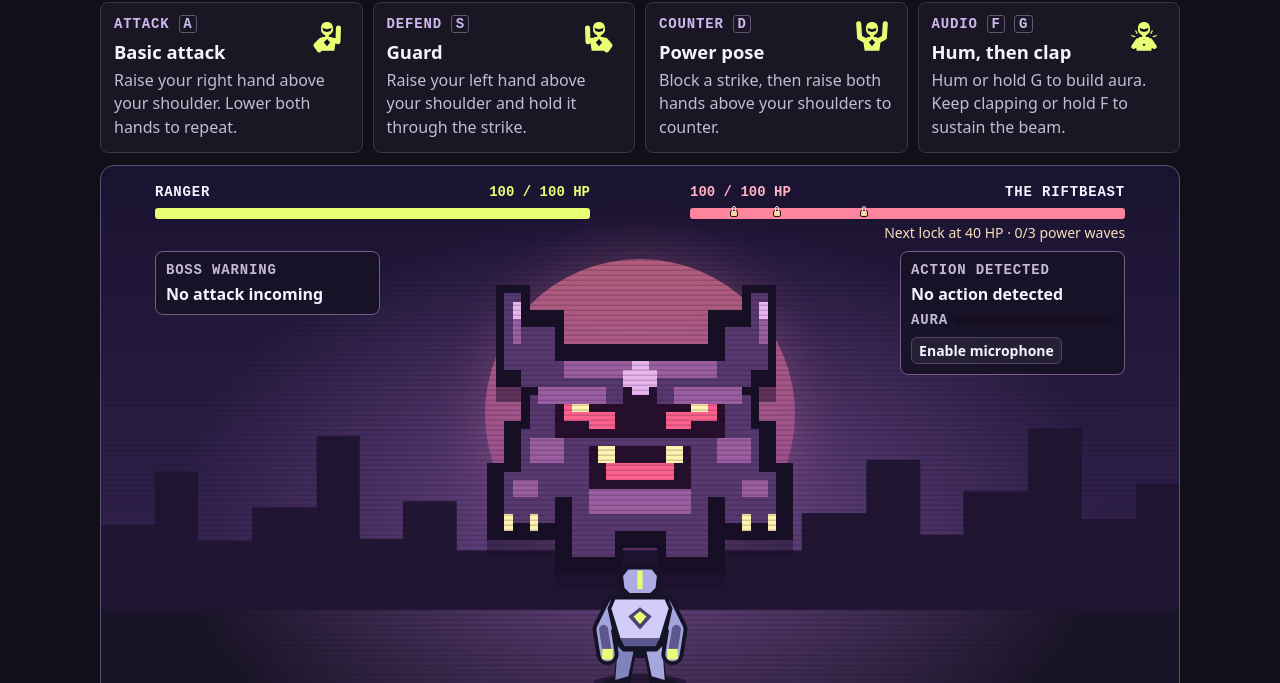
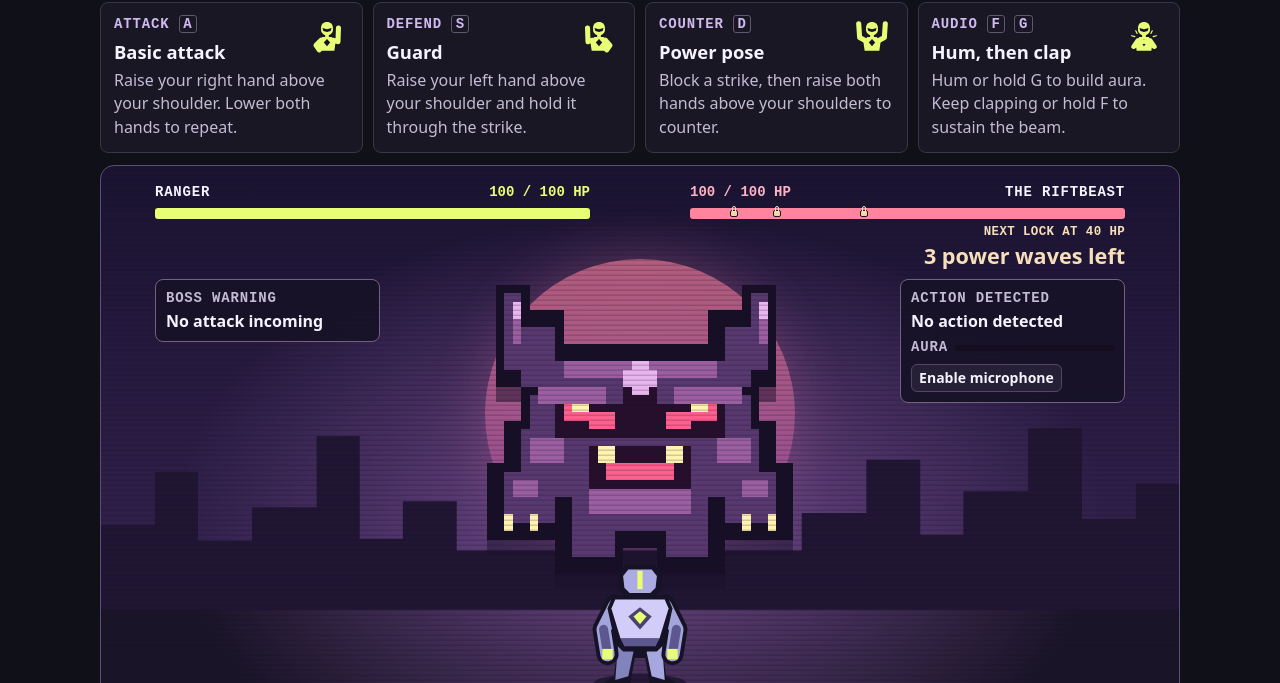
Before and after one commit to Cheunglo/rift-ranger, a plain HTML site: page index.html in a window 1280 px wide. Both pictures are taken after a click on the button "Play with keyboard". Shown: the part 117-800 px from the top of the page. Drawn offline with Linux system fonts and the light colour scheme.

Commit message:
Clarify lock requirements and speed up low-health boss attacks

```diff
--- a/game.mjs
+++ b/game.mjs
@@ -33,12 +33,15 @@ const player = byId('player');
 const enemy = byId('enemy');
 const lockMarkers = byId('lock-markers');
 const lockStatus = byId('lock-status');
+const lockTitle = byId('lock-title');
+const lockRemaining = byId('lock-remaining');
+const lockInstruction = byId('lock-instruction');
 const practiceBadge = byId('practice-badge');
 const auraMeter = byId('aura');
 const battleTiming = {
   firstStrike: 7000,
-  strikeInterval: 6200,
-  enragedInterval: 4800,
+  slowestStrikeInterval: 6600,
+  fastestStrikeInterval: 3650,
   warning: 3000,
   counterWindow: 2400,
   practiceCounterWindow: 6000,
@@ -48,6 +51,11 @@ const battleTiming = {
 const attacks = {
   basic: [5, 'Energy slash'],
   power: [22, 'Power strike'],
+};
+const lockInstructions = {
+  basic: 'Right hand up or press A.',
+  power: 'Block, then raise both hands or press D.',
+  beam: 'Fill the aura, then keep clapping or hold F until empty.',
 };
 const auraTiming = { capacity: 1600, clapGap: 600 };
 const reducedMotion = window.matchMedia('(prefers-reduced-motion: reduce)');
@@ -109,11 +117,20 @@ function showBossLocks() {
     byId('lock-' + lock.hp).dataset.state = lock.done === lock.total ? 'open' :
       lock === next && active ? 'active' : 'closed';
   }
-  const text = next
-    ? (active ? 'Locked at ' : 'Next lock at ') + next.hp + ' HP · ' + next.done + '/' + next.total + ' ' + lockMoves[next.move][1]
-    : 'All three locks opened';
-  if (lockStatus.textContent !== text) lockStatus.textContent = text;
+  const title = next ? (active ? 'Locked at ' : 'Next lock at ') + next.hp + ' HP' : 'All three locks opened';
+  const remaining = next ? lockRequirement(next) + ' left' : '';
+  const instruction = next && active ? lockInstructions[next.move] : '';
+  if (lockTitle.textContent !== title) lockTitle.textContent = title;
+  if (lockRemaining.textContent !== remaining) lockRemaining.textContent = remaining;
+  if (lockInstruction.textContent !== instruction) lockInstruction.textContent = instruction;
+  lockRemaining.hidden = !remaining;
+  lockInstruction.hidden = !instruction;
   lockStatus.dataset.active = String(active);
+}
+
+function lockRequirement(lock) {
+  const remaining = lock.total - lock.done;
+  return remaining + ' ' + lockMoves[lock.move][remaining === 1 ? 0 : 1];
 }
 
 function damageBoss(damage, move, now) {
@@ -136,8 +153,8 @@ function healBoss(now) {
 
 function lockImpact(hit) {
   if (hit.credited && hit.lock.done === hit.lock.total) return hit.lock.hp + ' HP lock opened';
-  if (hit.credited) return 'Lock progress · ' + hit.lock.done + '/' + hit.lock.total;
-  if (hit.lock && !hit.dealt) return 'Lock needs ' + lockMoves[hit.lock.move][1];
+  if (hit.credited) return lockRequirement(hit.lock) + ' left';
+  if (hit.lock && !hit.dealt) return 'Lock needs ' + lockRequirement(hit.lock);
   return '';
 }
 
@@ -485,8 +502,10 @@ function tick(now) {
   const guard = round.keyboardGuard || cameraGuard;
   if (now >= round.strike) {
     visuals.play('laser', now, guard);
+    const interval = battleTiming.fastestStrikeInterval +
+      (battleTiming.slowestStrikeInterval - battleTiming.fastestStrikeInterval) * enemy.value / enemy.max;
     round.strike = round.practicing ? Infinity :
-      now + (enemy.value <= 40 ? battleTiming.enragedInterval : battleTiming.strikeInterval);
+      now + Math.round(interval);
     if (round.practicing) practiceLaser.disabled = false;
     round.strikeNotice = 'Strike finished';
     if (guard) {
--- a/index.html
+++ b/index.html
@@ -6,8 +6,8 @@
   <meta name="theme-color" content="#101018">
   <meta name="description" content="A webcam-powered arcade boss fight.">
   <title>Rift Ranger</title>
-  <link rel="stylesheet" href="./style.css?v=14">
-  <script type="module" src="./game.mjs?v=14"></script>
+  <link rel="stylesheet" href="./style.css?v=15">
+  <script type="module" src="./game.mjs?v=15"></script>
 </head>
 <body>
   <main>
@@ -38,7 +38,11 @@
               <span class="lock-marker" id="lock-10" style="--threshold: 10%"></span>
             </div>
           </div>
-          <p id="lock-status" role="status" hidden></p>
+          <p id="lock-status" role="status" hidden>
+            <span id="lock-title"></span>
+            <strong id="lock-remaining"></strong>
+            <span id="lock-instruction"></span>
+          </p>
         </div>
         <div id="boss-panel" class="combat-panel" hidden>
           <span class="label">Boss warning</span>
--- a/style.css
+++ b/style.css
@@ -50,8 +50,11 @@ progress::-moz-progress-bar { background: var(--acid); }
 .lock-marker::before { content: ""; position: absolute; inset: -5px 1px auto; height: 4px; border: 1px solid #ffe9ca; border-radius: 3px 3px 0 0; }
 .lock-marker[data-state="open"] { opacity: .32; }
 .lock-marker[data-state="active"] { background: #fff1c8; box-shadow: 0 0 8px #fbc56c; }
-#lock-status { margin: 5px 0 0; color: #f6dfb9; font-size: .875rem; line-height: 1.25; }
-#lock-status[data-active="true"] { color: #fff0c8; font-weight: 800; }
+#lock-status { display: grid; justify-items: end; gap: 3px; margin: 6px 0 0; color: #f6dfb9; font-size: .875rem; line-height: 1.2; }
+#lock-status[data-active="true"] { padding: 7px; border: 1px solid #fbc56c; border-radius: 6px; background: #322338; color: #fff0c8; }
+#lock-title { font: 700 .78rem/1.2 ui-monospace, monospace; text-transform: uppercase; letter-spacing: .03em; }
+#lock-remaining { font-size: clamp(1rem, 2.6vw, 1.35rem); font-weight: 850; }
+#lock-instruction { color: #f7e6d1; }
 .eclipse { position: absolute; width: min(44%, 310px); aspect-ratio: 1; left: 50%; top: 17%; transform: translateX(-50%); border-radius: 50%; background: linear-gradient(#fb7f9a, #a14c9f); box-shadow: 0 0 60px #f67da460; opacity: .65; }
 .city { position: absolute; inset: 45% 0 19%; background: #201532; clip-path: polygon(0 57%, 5% 57%, 5% 30%, 9% 30%, 9% 65%, 14% 65%, 14% 48%, 20% 48%, 20% 12%, 24% 12%, 24% 64%, 28% 64%, 28% 45%, 33% 45%, 33% 70%, 65% 70%, 65% 51%, 71% 51%, 71% 24%, 76% 24%, 76% 62%, 80% 62%, 80% 40%, 86% 40%, 86% 8%, 91% 8%, 91% 54%, 96% 54%, 96% 36%, 100% 36%, 100% 100%, 0 100%); }
 #beast { image-rendering: pixelated; position: absolute; width: min(70%, 340px); height: auto; left: 50%; bottom: 24%; filter: drop-shadow(0 15px 0 #1b112c80); transform: translateX(-50%); animation: idle 2s steps(4) infinite alternate; }
```
Also changed, not shown: README.md.
